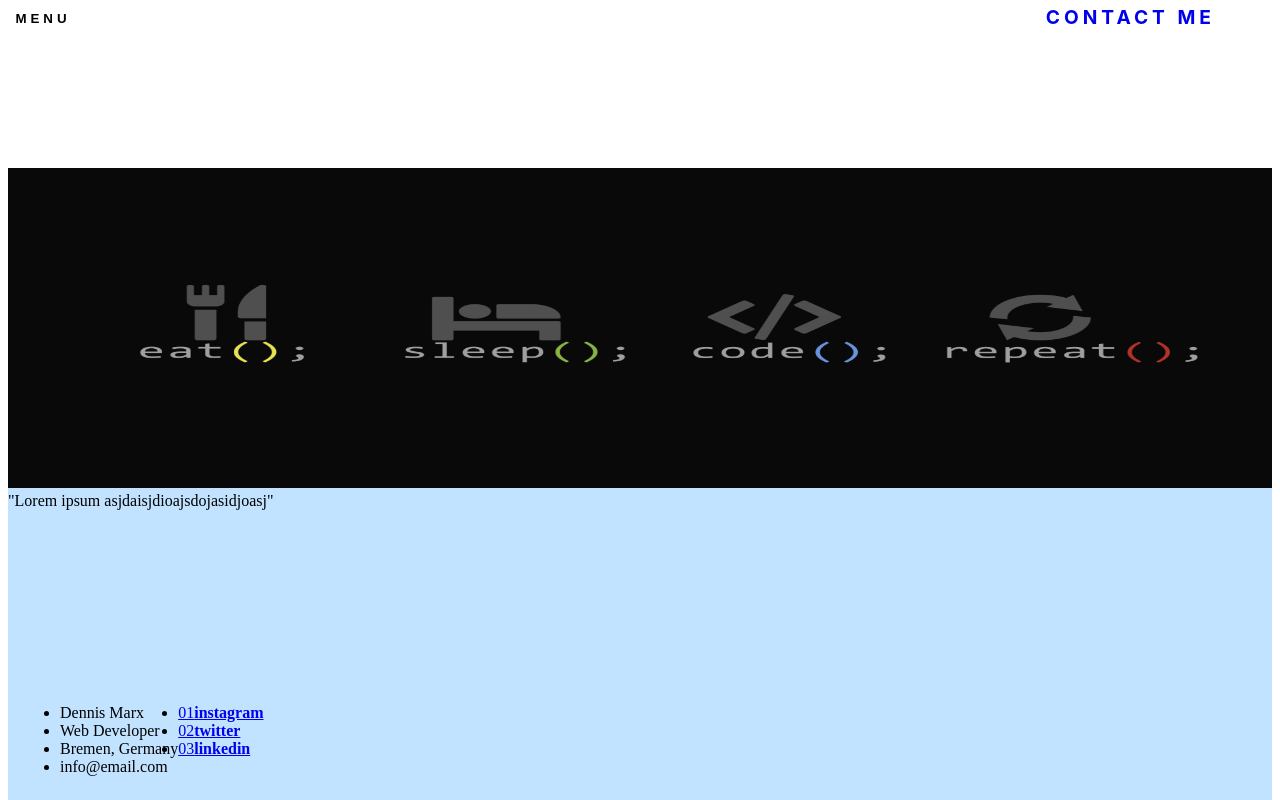
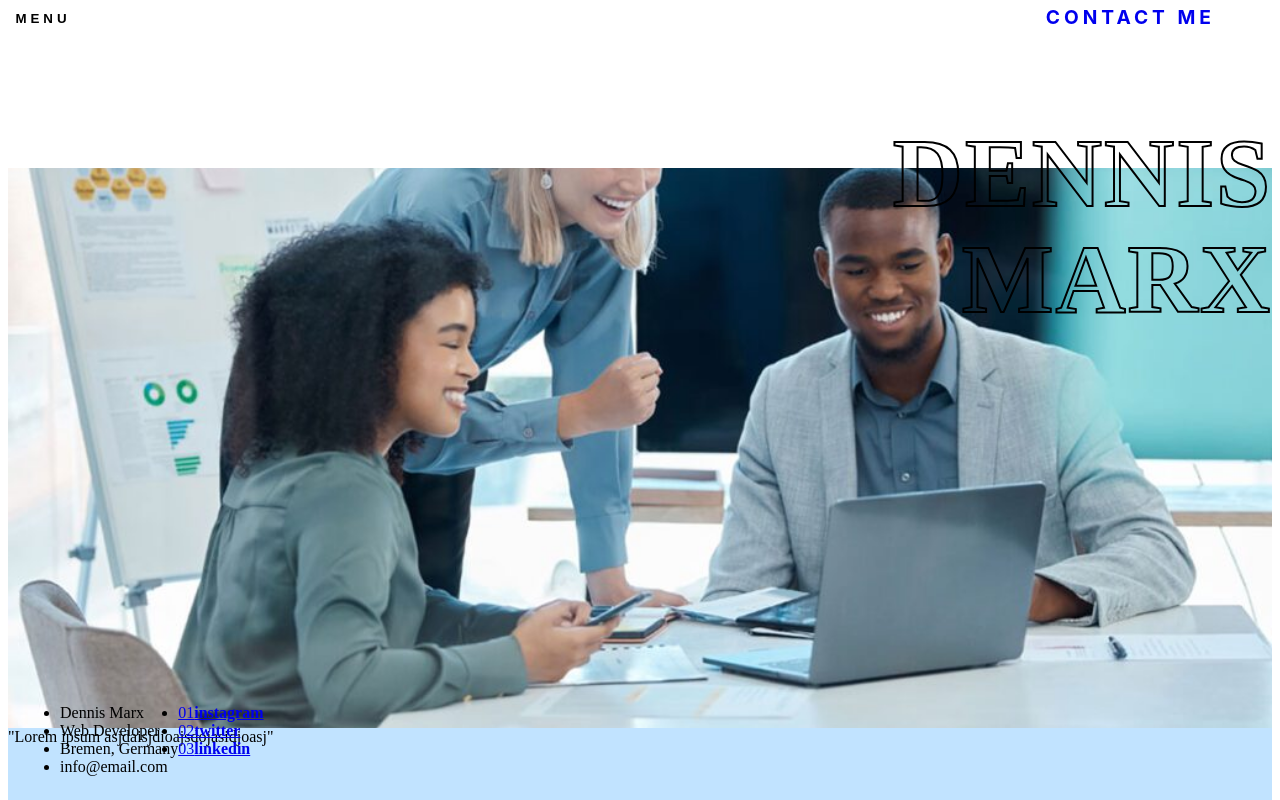
Before and after one commit to denmarx/resume23-24, a React (Create React App) app: page / in a window 1280 px wide. Shown: the top 800 px of the page. Built offline with nearby package versions, Linux system fonts and the light colour scheme.

Commit message:
added titles

```diff
--- a/src/components/Content/Content.js
+++ b/src/components/Content/Content.js
@@ -1,9 +1,16 @@
-import HeaderImg from '../../assets/dev.png';
 import stylesAnimation from '../utils/animations/animations.module.css';
 import styles from '../Content/Content.module.css';
 
 const Content = () => {
-  return <img src={HeaderImg} className={`${stylesAnimation.imageReveal} ${styles.image}`} alt='HeaderImg' />;
+  return (
+    <div className={styles.titleContainer}>
+      <h1 className={styles.title}>Dennis</h1>
+      <br></br>
+      <h1 className={styles.title}>Marx</h1>
+      <section className={`${styles.image} ${stylesAnimation.imageReveal}`}></section>
+    </div>
+  );
+  // return <img src={HeaderImg} className={`${stylesAnimation.imageReveal} ${styles.image}`} alt='HeaderImg' />;
 };
 
 export default Content;
--- a/src/components/Content/Content.module.css
+++ b/src/components/Content/Content.module.css
@@ -1,7 +1,51 @@
 .image {
-  width: 100%;
-  max-width: 100%;
-  height: 40vh;
-  object-position: center;
-  transition: transform 0.3s ease;
+  position: absolute;
+  top: 0;
+  left: 0;
+  width: 100%; /* Containerbreite */
+  height: 100%; /* Containerhöhe */
+  background-image: url('../../assets/dev1.jpg');
+  background-position: 100%;
+  background-repeat: no-repeat;
+  background-size: cover;
+  z-index: 0;
 }
+
+.titleContainer {
+  position: relative;
+  height: 70vh;
+  z-index: 2;
+}
+
+.title {
+  position: relative;
+  top: 0;
+  right: 0;
+  transform: translate(0, -50%);
+  z-index: 2;
+  animation: fadeInTitle 1s forwards;
+  animation-delay: 0.5s;
+  color: hsla(0, 0%, 95%, 0.01);
+  -webkit-text-stroke: 2px #000;
+  user-select: none;
+  transform: translateY(calc(-8px + -3.7vh));
+  text-align: right;
+  text-transform: uppercase;
+  /* font-family: Druk Wide Web; */
+  font-weight: 900;
+  font-style: normal;
+  font-stretch: normal;
+  font-size: 7.6vw;
+  letter-spacing: 0.02em;
+  line-height: 0.9em;
+  opacity: 0;
+}
+
+@keyframes fadeInTitle {
+  0% {
+    opacity: 0;
+  }
+  100% {
+    opacity: 1;
+  }
+}
--- a/src/components/utils/animations/animations.module.css
+++ b/src/components/utils/animations/animations.module.css
@@ -25,5 +25,5 @@
 .imageReveal {
   clip-path: inset(100% 0 0 0);
   animation: revealFromBottomToTop 1.3s cubic-bezier(0.94, 0, 1, 1) forwards;
-  animation-delay: 0.7s;
+  animation-delay: 0.5;
 }
```
Also changed, not shown: src/assets/dev1.jpg (added).
